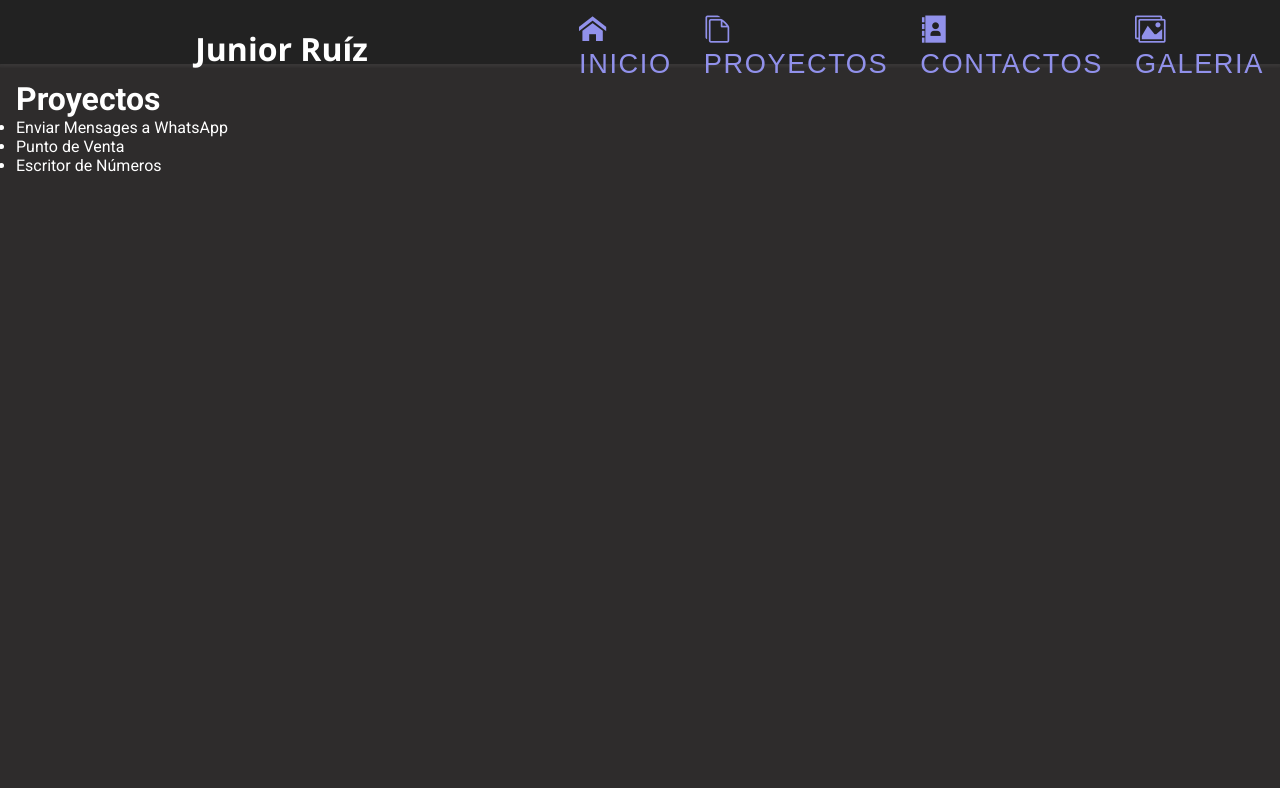
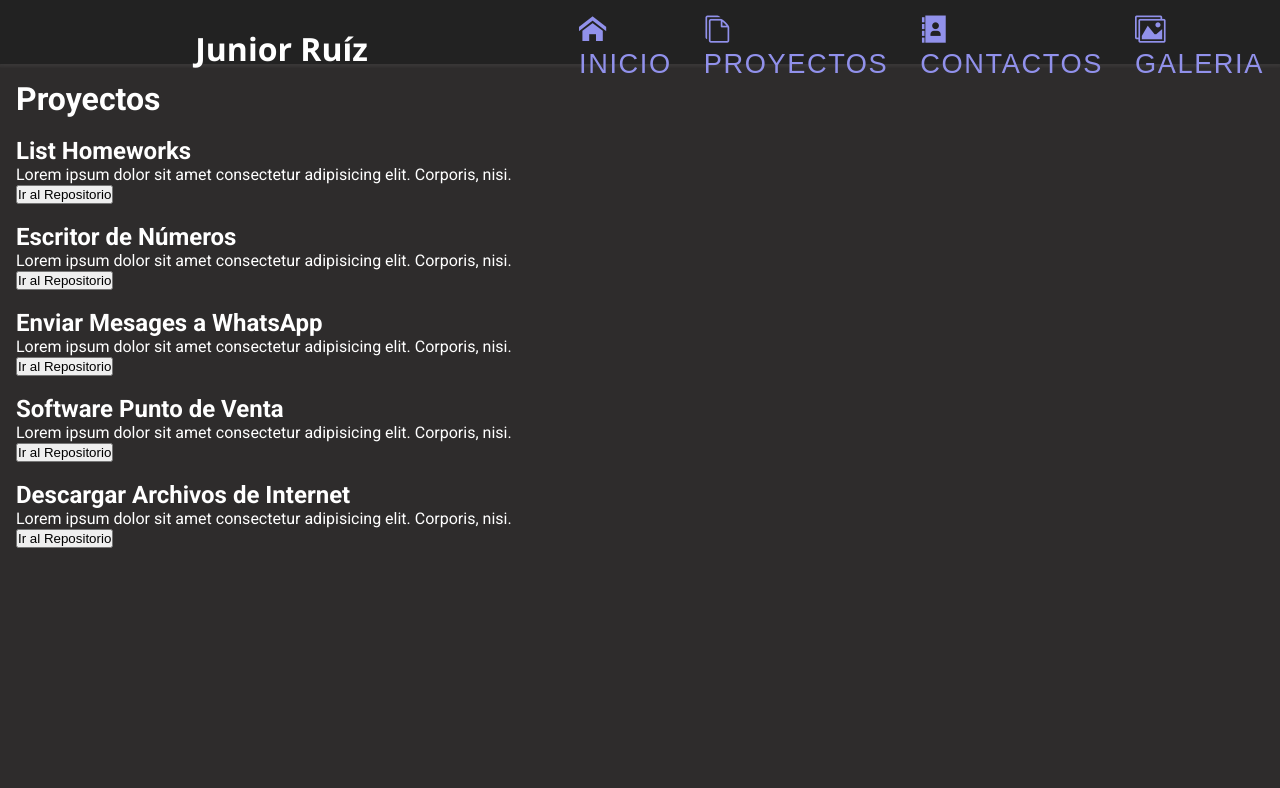
Before and after one commit to junior-r/Mi-Portafolio-oficial, a Django app: page /proyectos/ in a window 1280 px wide. Shown: the top 788 px of the page. Run offline with Django 4.2, Linux system fonts and the light colour scheme; some web fonts are replaced.

Commit message:
Estructura de proyectos.html

```diff
--- a/Mi_Portafolio/templates/proyectos.html
+++ b/Mi_Portafolio/templates/proyectos.html
@@ -2,11 +2,68 @@
 {% block title %} Mi Portafolio | Proyectos {% endblock %}
 {% block content %}
 <div class="content_proyectos">
-    <h1>Proyectos</h1>
-    <ul>
-        <li>Enviar Mensages a WhatsApp</li>
-        <li>Punto de Venta</li>
-        <li>Escritor de Números</li>
-    </ul>
+    <h1 class="title__content">Proyectos</h1>
+    <section class="container__projects">
+        <article class="project project1">
+            <img src="" alt="" class="img__project1">
+            <div class="body__project1">
+                <h2 class="title__project1">List Homeworks</h2>
+                <p class="description__project1">Lorem ipsum dolor sit amet consectetur adipisicing elit. Corporis, nisi.</p>
+            </div>
+            <div class="buttons__project">
+                <button type="button">
+                    <a href="http://" class="btn-gotToRepo">Ir al Repositorio</a>
+                </button>
+            </div>
+        </article>
+        <article class="project project2">
+            <img src="" alt="" class="img__project2">
+            <div class="body__project2">
+                <h2 class="title__project2">Escritor de Números</h2>
+                <p class="description__project2">Lorem ipsum dolor sit amet consectetur adipisicing elit. Corporis, nisi.</p>
+            </div>
+            <div class="buttons__project">
+                <button type="button">
+                    <a href="http://" class="btn-gotToRepo">Ir al Repositorio</a>
+                </button>
+            </div>
+        </article>
+        <article class="project project3">
+            <img src="" alt="" class="img__project3">
+            <div class="body__project3">
+                <h2 class="title__project3">Enviar Mesages a WhatsApp</h2>
+                <p class="description__project3">Lorem ipsum dolor sit amet consectetur adipisicing elit. Corporis, nisi.</p>
+            </div>
+            <div class="buttons__project">
+                <button type="button">
+                    <a href="http://" class="btn-gotToRepo">Ir al Repositorio</a>
+                </button>
+            </div>
+        </article>
+        <article class="project project4">
+            <img src="" alt="" class="img__project4">
+            <div class="body__project4">
+                <h2 class="title__project4">Software Punto de Venta</h2>
+                <p class="description__project4">Lorem ipsum dolor sit amet consectetur adipisicing elit. Corporis, nisi.</p>
+            </div>
+            <div class="buttons__project">
+                <button type="button">
+                    <a href="http://" class="btn-gotToRepo">Ir al Repositorio</a>
+                </button>
+            </div>
+        </article>
+        <article class="project project5">
+            <img src="" alt="" class="img__project5">
+            <div class="body__project5">
+                <h2 class="title__project5">Descargar Archivos de Internet</h2>
+                <p class="description__project5">Lorem ipsum dolor sit amet consectetur adipisicing elit. Corporis, nisi.</p>
+            </div>
+            <div class="buttons__project">
+                <button type="button">
+                    <a href="http://" class="btn-gotToRepo">Ir al Repositorio</a>
+                </button>
+            </div>
+        </article>
+    </section>
 </div>
 {% endblock %}
```
